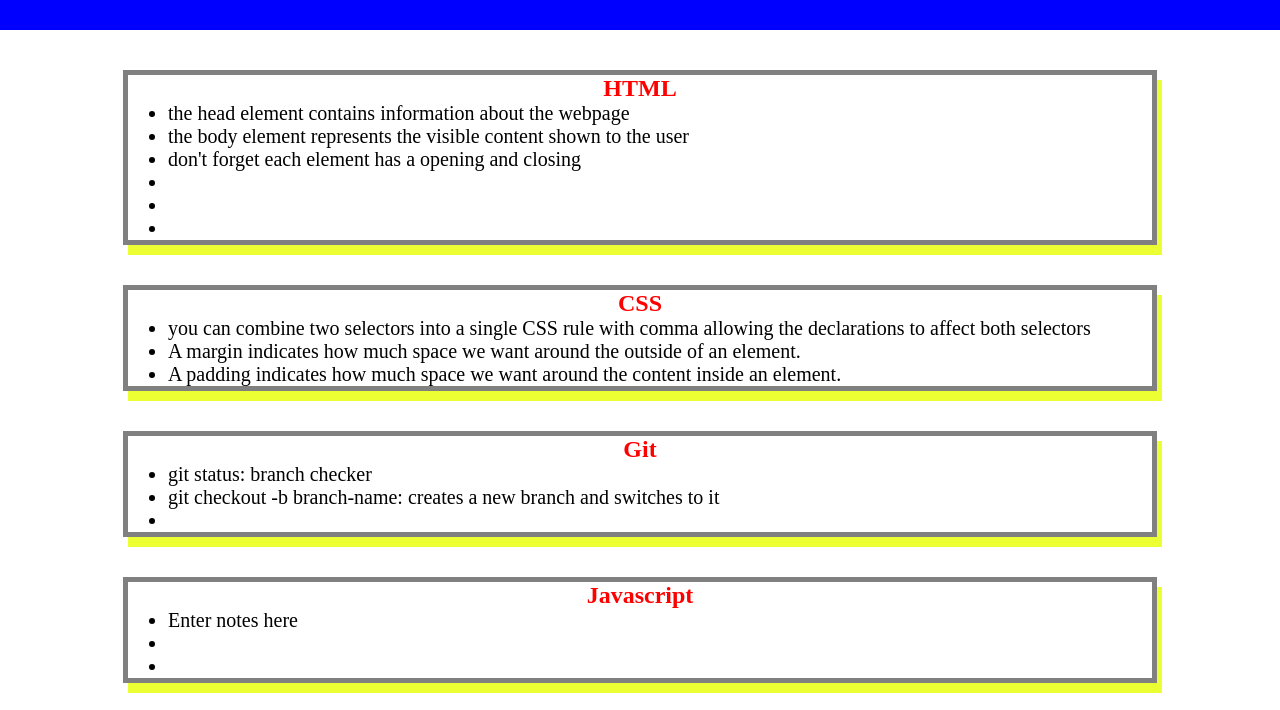
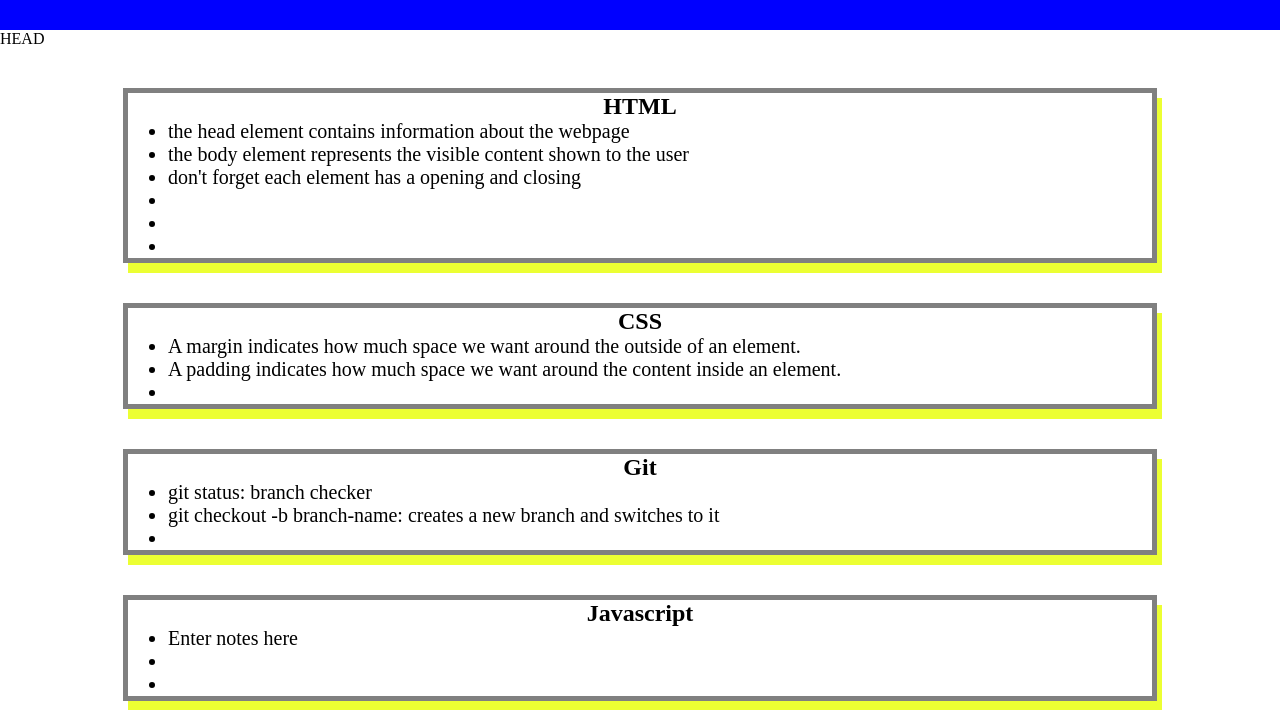
Before and after one commit to Zoinks4us/pre-work-study-guide, a plain HTML site: page prework-study-guide/index.html in a window 1280 px wide. Shown: the part 90-800 px from the top of the page. Drawn offline with Linux system fonts and the light colour scheme.

```diff
--- a/prework-study-guide/index.html
+++ b/prework-study-guide/index.html
@@ -6,20 +6,14 @@
     <meta name="viewport" content="width=device-width, initial-scale=1.0" />
     <link rel="stylesheet" href="./assets/style.css">
     <title>Prework Study Guide</title>
-    <style>
-      h2 {
-        color:red;
-      }
-      </style>
   </head>
-
   <body>
     <header id="top">
       <h1>Prework Study Guide</h1>
       <img src="./assets/bowtie-cat.png" alt="Profile image of cat wearing a bow tie." />
     </header>
     <main>
-
+ HEAD
       <section class="card" id="html-section">
         <h2>HTML</h2>
         <ul>
@@ -34,9 +28,9 @@
     <section class="card" id="css-section">
       <h2>CSS</h2>
       <ul>
-        <li>you can combine two selectors into a single CSS rule with comma allowing the declarations to affect both selectors </li>
         <li>A margin indicates how much space we want around the outside of an element. </li>
         <li>A padding indicates how much space we want around the content inside an element. </li>
+        <li> </li>
       </ul>
     </section>
     <section class="card" id="git-section">
```
